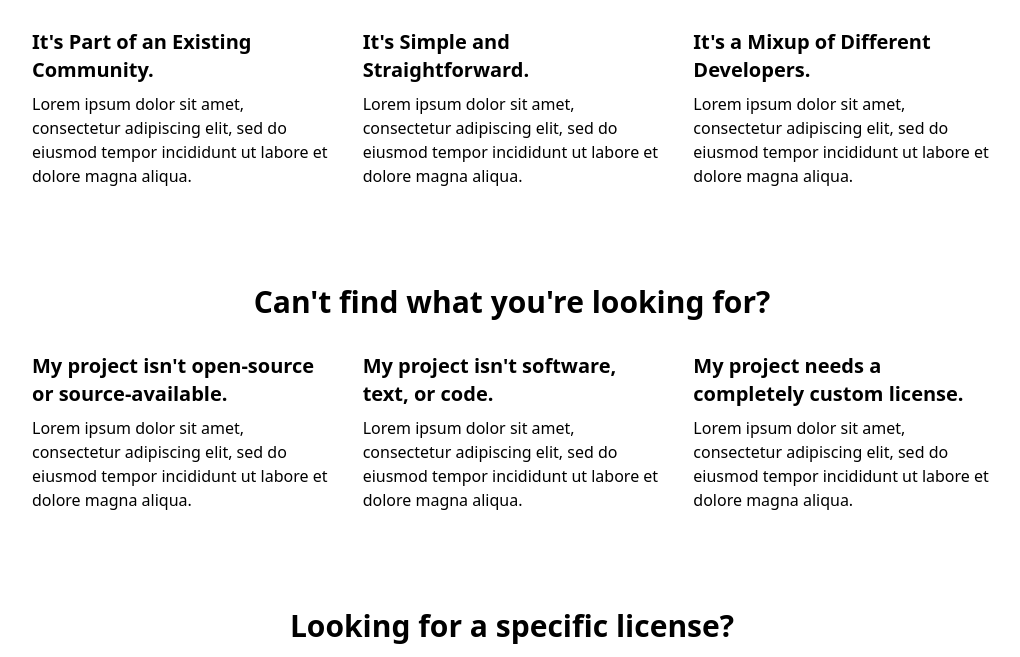
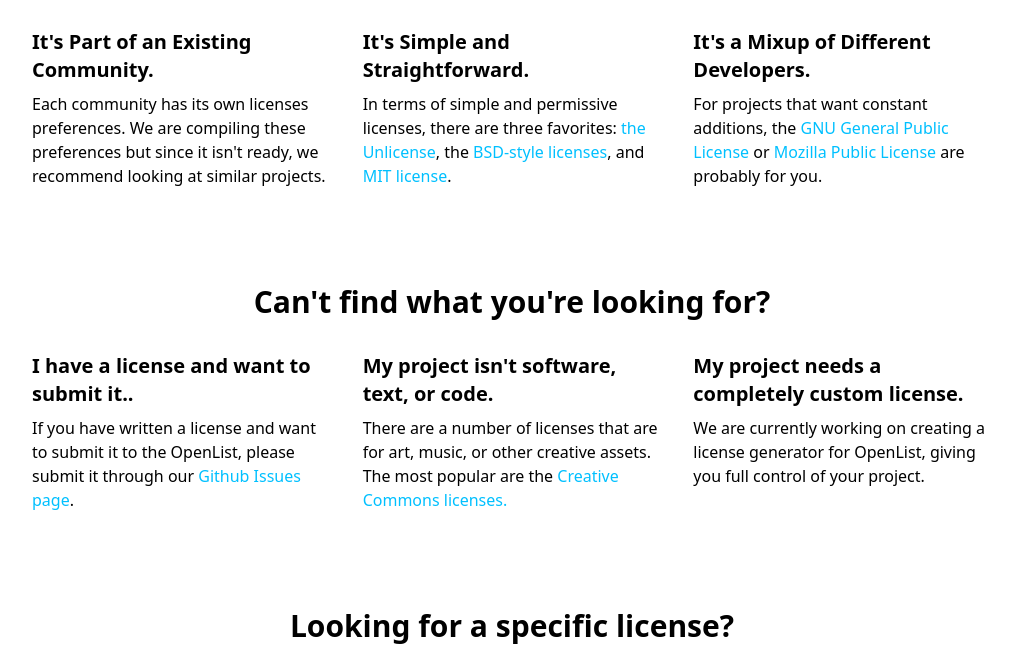
Before and after one commit to fairfield-programming/openlist-website, a Gatsby site: page / in a window 1280 px wide. Shown: the part 531-1188 px from the top of the page, without its empty margins (128-1148 px from the left). Built offline with nearby package versions, Linux system fonts and the light colour scheme; Gatsby itself is replaced by a stand-in of ours.

Commit message:
Added Description to the Front Page

```diff
--- a/src/pages/index.js
+++ b/src/pages/index.js
@@ -19,15 +19,15 @@ const IndexPage = () => (
         <div className="grid md:grid-cols-3 md:grid-rows-1 md:gap-0 grid-rows-3 gap-4 mt-8">
           <div className="px-4">
             <h3 className="text-xl font-bold mb-2">It's Part of an Existing Community.</h3>
-            <p className="text-md font-light">Lorem ipsum dolor sit amet, consectetur adipiscing elit, sed do eiusmod tempor incididunt ut labore et dolore magna aliqua.</p>
+            <p className="text-md font-light">Each community has its own licenses preferences. We are compiling these preferences but since it isn't ready, we recommend looking at similar projects.</p>
           </div>
           <div className="px-4">
             <h3 className="text-xl font-bold mb-2">It's Simple and Straightforward.</h3>
-            <p className="text-md font-light">Lorem ipsum dolor sit amet, consectetur adipiscing elit, sed do eiusmod tempor incididunt ut labore et dolore magna aliqua.</p>
+            <p className="text-md font-light">In terms of simple and permissive licenses, there are three favorites: <a className="text-primary hover:underline" href='/licenses/unlicense' target="_blank">the Unlicense</a>, the <a className="text-primary hover:underline" href='/licenses/0bsd' target="_blank">BSD-style licenses</a>, and <a className="text-primary hover:underline" href='/licenses/mit' target="_blank">MIT license</a>.</p>
           </div>
           <div className="px-4">
             <h3 className="text-xl font-bold mb-2">It's a Mixup of Different Developers.</h3>
-            <p className="text-md font-light">Lorem ipsum dolor sit amet, consectetur adipiscing elit, sed do eiusmod tempor incididunt ut labore et dolore magna aliqua.</p>
+            <p className="text-md font-light">For projects that want constant additions, the <a className="text-primary hover:underline" href='/licenses/agpl-3.0' target="_blank">GNU General Public License</a> or <a className="text-primary hover:underline" href='/licenses/mpl-2.0' target="_blank">Mozilla Public License</a> are probably for you.</p>
           </div>
         </div>
       </section>
@@ -35,16 +35,16 @@ const IndexPage = () => (
         <h2 className="text-3xl font-black text-center">Can't find what you're looking for?</h2>
         <div className="grid md:grid-cols-3 md:grid-rows-1 md:gap-0 grid-rows-3 gap-4 mt-8">
           <div className="px-4">
-            <h3 className="text-xl font-bold mb-2">My project isn't open-source or source-available.</h3>
-            <p className="text-md font-light">Lorem ipsum dolor sit amet, consectetur adipiscing elit, sed do eiusmod tempor incididunt ut labore et dolore magna aliqua.</p>
+            <h3 className="text-xl font-bold mb-2">I have a license and want to submit it..</h3>
+            <p className="text-md font-light">If you have written a license and want to submit it to the OpenList, please submit it through our <a className="text-primary hover:underline" href="https://github.com/fairfield-programming/openlist/issues/new?template=submit-a-license.md" target="_blank">Github Issues page</a>.</p>
           </div>
           <div className="px-4">
             <h3 className="text-xl font-bold mb-2">My project isn't software, text, or code.</h3>
-            <p className="text-md font-light">Lorem ipsum dolor sit amet, consectetur adipiscing elit, sed do eiusmod tempor incididunt ut labore et dolore magna aliqua.</p>
+            <p className="text-md font-light">There are a number of licenses that are for art, music, or other creative assets. The most popular are the <a className="text-primary hover:underline" href="/licenses/cc-by-3.0-igo" target="_blank">Creative Commons licenses.</a></p>
           </div>
           <div className="px-4">
             <h3 className="text-xl font-bold mb-2">My project needs a completely custom license.</h3>
-            <p className="text-md font-light">Lorem ipsum dolor sit amet, consectetur adipiscing elit, sed do eiusmod tempor incididunt ut labore et dolore magna aliqua.</p>
+            <p className="text-md font-light">We are currently working on creating a license generator for OpenList, giving you full control of your project.</p>
           </div>
         </div>
       </section>
```
